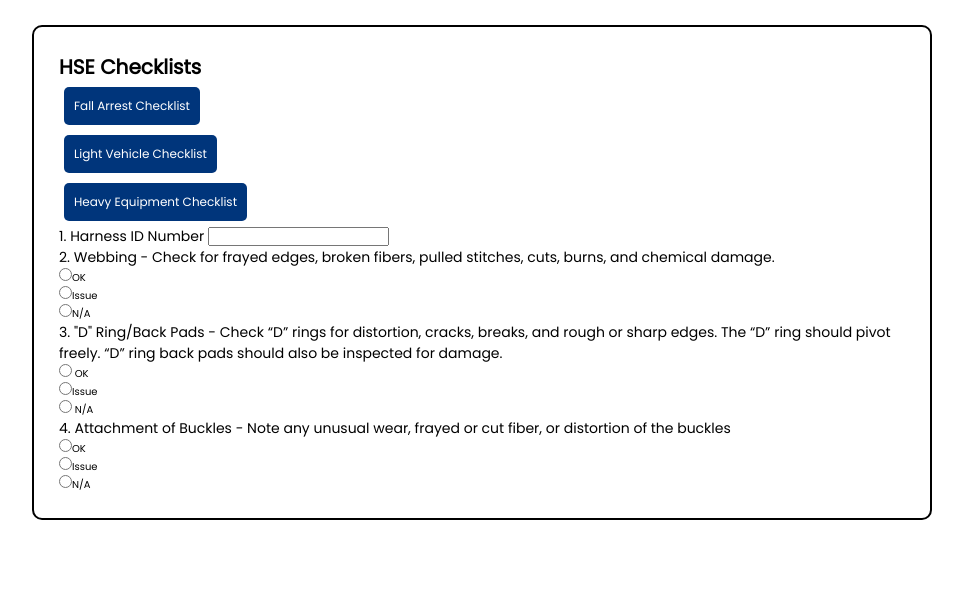
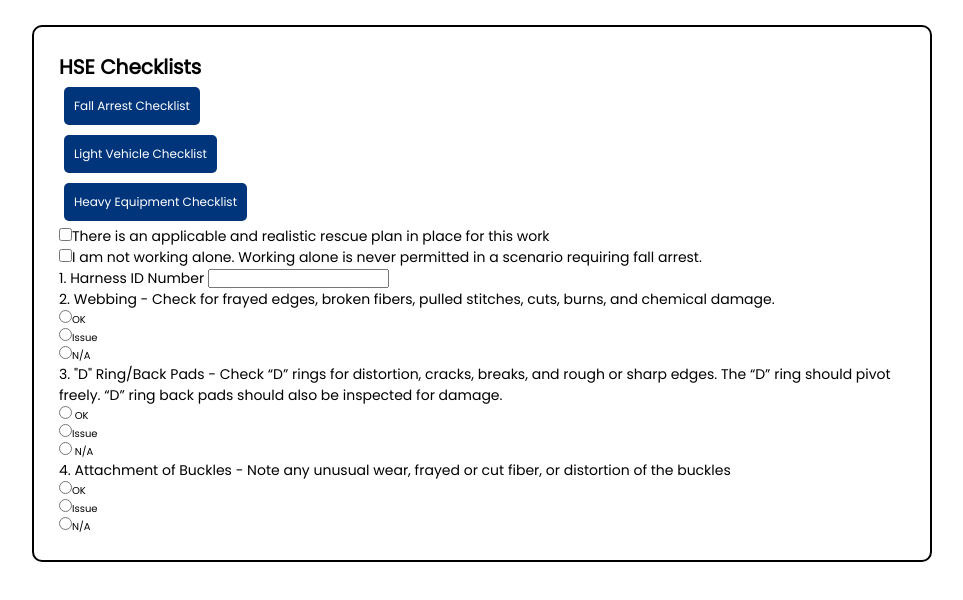
Before and after one commit to kbaillieul/checklist-project, a React (Create React App) app: page / in a window 1280 px wide. Both pictures are taken after a click on the button "Fall Arrest Checklist". Shown: the top 600 px of the page, without its empty margins (158-1121 px from the left). Built offline with nearby package versions, Linux system fonts and the light colour scheme.

Commit message:
Added checkboxes

```diff
--- a/src/components/FAChecklist.jsx
+++ b/src/components/FAChecklist.jsx
@@ -3,6 +3,8 @@ import { useState } from "react";
 
 const FAChecklist = () => {
   // States to hold value of each checklist question
+  const [plan, setPlan] = useState(false);
+  const [alone, setAlone] = useState(false);
   const [hNum, setHNum] = useState("");
   const [web, setWeb] = useState("");
   const [dRing, setDRing] = useState("");
@@ -10,6 +12,32 @@ const FAChecklist = () => {
   return (
     <div>
       <form className="form">
+        <div className="form-control">
+          <input
+            type="checkbox"
+            value={plan}
+            checked={plan}
+            //when value typed in, hNum state updated to value typed
+            onChange={(e) => setPlan(e.target.checked)}
+          ></input>
+          <label>
+            There is an applicable and realistic rescue plan in place for this
+            work{"  "}
+          </label>
+        </div>
+        <div className="form-control">
+          <input
+            type="checkbox"
+            value={alone}
+            checked={alone}
+            //when value typed in, hNum state updated to value typed
+            onChange={(e) => setAlone(e.target.checked)}
+          ></input>
+          <label>
+            I am not working alone. Working alone is never permitted in a
+            scenario requiring fall arrest.
+          </label>
+        </div>
         <div className="form-control">
           <label>1. Harness ID Number{"  "}</label>
           <input
```
